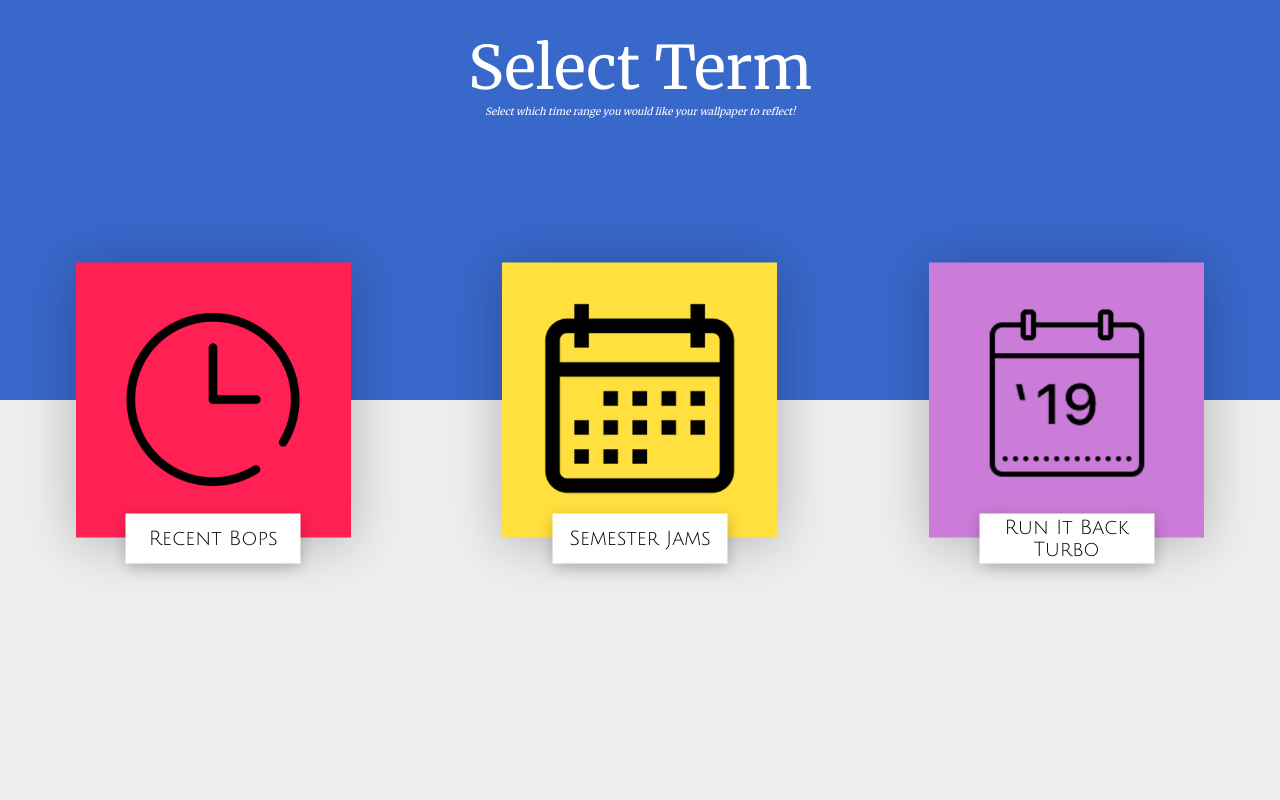
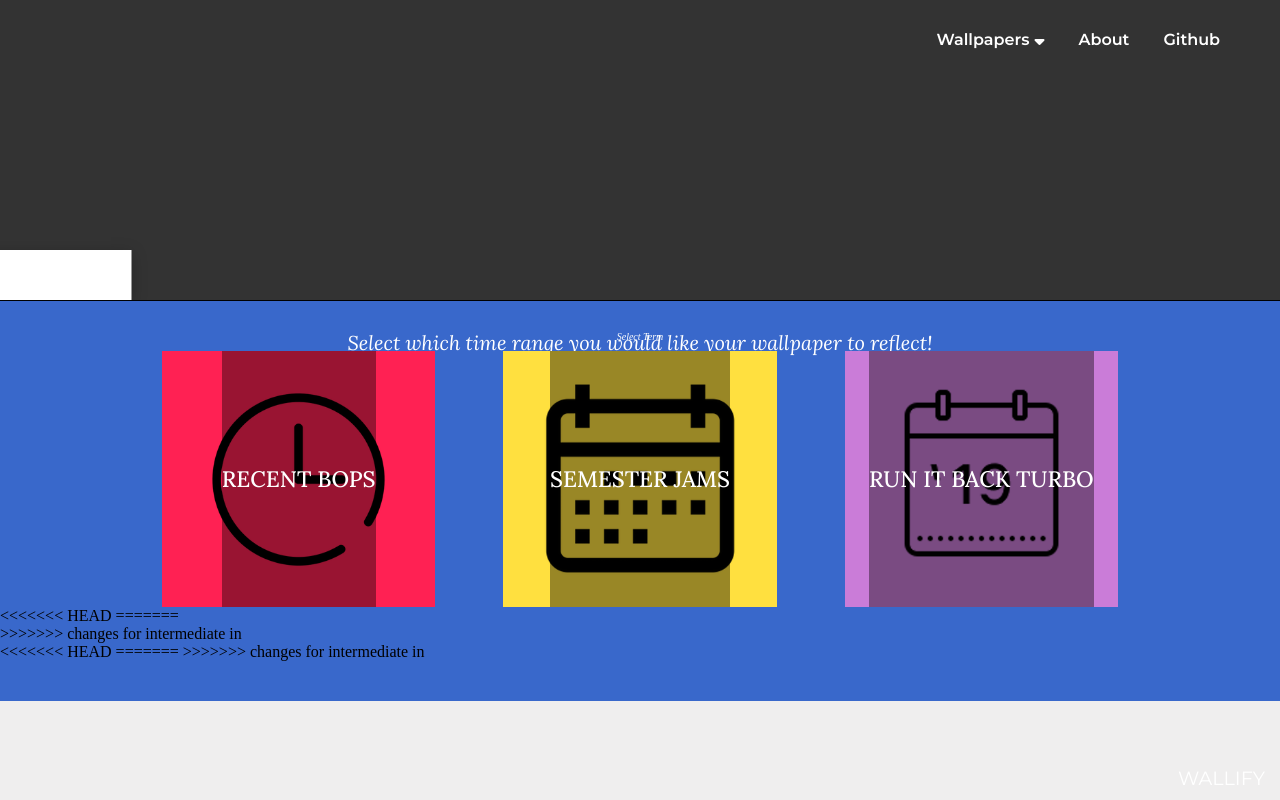
Before and after one commit to sahluwalia17/Wallify, a Flask app: page /choices in a window 1280 px wide. Run offline with Flask 2, Linux system fonts and the light colour scheme; some libraries are stand-ins or nearby versions.

Commit message:
changes for intermediate in

```diff
--- a/application.py
+++ b/application.py
@@ -194,6 +194,8 @@ def intermediate():
             trackinfo = spotify("https://api.spotify.com/v1/me/top/tracks?time_range=short_term&limit=50")
             return redirect(url_for('short',data=trackinfo))
         elif request.form["option"] == "Semester Jams":
+            print("HEREEE")
+
             trackinfo = spotify("https://api.spotify.com/v1/me/top/tracks?time_range=medium_term&limit=50")
             return redirect(url_for('medium',data=trackinfo))
         elif request.form["option"] == "Run It Back Turbo":
--- /dev/null
+++ b/static/styles/intermediate.css
@@ -0,0 +1,386 @@
+:root {
+    --primary-color: #333;
+    --secondary-color: #fff;
+    --third-color: #43D99D;
+    --fourth-color: #000;
+}
+
+* {
+    box-sizing: border-box;
+    margin: 0;
+    padding: 0;
+}
+
+body {
+    background: var(--primary-color);
+    margin: 0;
+    position: relative;
+    min-height: 100vh;
+}
+
+h1 {
+    font-family: 'Montserrat', sans-serif;
+}
+
+a {
+    text-decoration: none;
+}
+
+
+/* a:visited{
+    color:var(--third-color);
+  } */
+
+ul {
+    list-style: none;
+}
+
+.container {
+    margin: auto;
+    overflow: hidden;
+}
+
+
+/* HEADER & HEADER SPACING*/
+
+.header {
+    display: flex;
+    background-color: var(--primary-color);
+    z-index: 100000;
+    border-bottom: 1px solid #000000;
+}
+
+h1 {
+    color: var(--third-color);
+    font-family: 'Montserrat', sans-serif;
+    font-weight: bold;
+    font-size: 60px;
+    padding: 10px 10px;
+    margin: 0;
+    white-space: nowrap;
+}
+
+.header .container {
+    display: grid;
+    grid-template-columns: repeat(7, 1fr);
+}
+
+
+/* name spacing */
+
+.name {
+    justify-self: center;
+}
+
+
+/* navbar spacing */
+
+nav {
+    grid-column-end: 8;
+    white-space: nowrap;
+    display: inline-block;
+}
+
+
+/* NAVBAR */
+
+button {
+    background-color: unset;
+    border: none;
+    cursor: pointer;
+    font-size: unset;
+    box-shadow: none;
+    outline: none;
+}
+
+nav a,
+.link {
+    font-family: 'Montserrat', sans-serif;
+    font-weight: 600;
+    color: var(--secondary-color);
+    display: inline-block;
+}
+
+nav a:hover {
+    color: var(--third-color);
+}
+
+.link:hover {
+    color: var(--third-color);
+}
+
+ul li {
+    display: inline-block;
+}
+
+ul li:last-child {
+    margin-right: 60px;
+}
+
+ul ul li:last-child {
+    margin-right: 0px;
+}
+
+ul li a,
+.link {
+    text-decoration: none;
+    padding: 30px 15px 10px 15px;
+    display: block;
+    color: var(--secondary-color);
+}
+
+ul ul li a,
+.link {
+    text-decoration: none;
+    padding: 10px;
+    display: block;
+}
+
+ul ul {
+    position: absolute;
+    min-width: auto;
+    display: none;
+    box-shadow: 0px 8px 16px 0px rgba(0, 0, 0, 0.2);
+}
+
+ul ul li {
+    display: block;
+}
+
+ul li:hover ul {
+    display: block;
+}
+
+ul li i {
+    float: right;
+    padding-left: 5px;
+}
+
+nav div {
+    color: var(--secondary-color);
+    font-size: 24px;
+    cursor: pointer;
+    display: none;
+}
+
+@media(max-width: 768px) {
+    .header .container {
+        align-items: center;
+    }
+    nav div {
+        display: grid;
+        position: relative;
+        grid-column-end: 8;
+        justify-content: center;
+        color: var(--secondary-color);
+    }
+    nav div .close {
+        display: none;
+    }
+    nav div:hover {
+        color: var(--third-color);
+    }
+    ul {
+        display: none;
+        position: static;
+    }
+    ul li {
+        display: block;
+    }
+    ul li i {
+        padding: 0px;
+    }
+    ul li a,
+    .link {
+        padding: 5px;
+    }
+    ul ul li a,
+    .link {
+        text-transform: none;
+        text-decoration: none;
+        justify-content: center;
+        justify-self: center;
+        padding: 5px 0px 0px 25px;
+        display: block;
+    }
+    ul ul {
+        position: static;
+        box-shadow: none;
+    }
+}
+
+
+/* PAGE HEADERS */
+
+.base .container {
+    width: 80%;
+    margin-top: 30px;
+}
+
+h2 {
+    color: var(--secondary-color);
+    font-family: 'Montserrat', sans-serif;
+    font-weight: 600;
+    font-size: 80px;
+    font-size: 5vw;
+    text-align: center;
+}
+
+h3 {
+    color: var(--secondary-color);
+    font-family: 'Lora', serif;
+    font-style: italic;
+    font-size: 15px;
+    font-size: 1.25vw;
+    text-align: center;
+}
+
+
+/* BUTTONS TO WALLPAPERS */
+
+.buttons .container {
+    width: 80%;
+    display: grid;
+    grid-template-columns: repeat(3, 1fr);
+    margin-top: 50px;
+}
+
+.button {
+    background-color: var(--primary-color);
+    width: 80%;
+    height: 20vw;
+    justify-self: center;
+    border: none;
+    outline: none;
+}
+
+.image {
+    width: 100%;
+    height: 100%;
+    background-size: 90%;
+    background-repeat: no-repeat;
+    background-position: 50%;
+    z-index: 999;
+}
+
+.overlay {
+    background-color: rgba(0, 0, 0, 0.4);
+    height: 20vw;
+    justify-self: center;
+}
+
+.overlay:hover {
+    background-color: var(--third-color);
+    transition: 0.25s;
+}
+
+h4 {
+    text-transform: uppercase;
+    font-family: 'Lora', serif;
+    font-weight: 500;
+    font-size: 30px;
+    font-size: 1.75vw;
+    color: var(--secondary-color);
+    line-height: 20vw;
+}
+
+.short-term {
+    background-image: url(../clock.svg);
+}
+
+.medium-term {
+    background-image: url(../calendar.svg);
+}
+
+.long-term {
+    background-image: url(../2020.svg);
+}
+
+
+/* FOOTER */
+
+.footer .container {
+    display: flex;
+    justify-content: flex-end;
+    position: absolute;
+    bottom: 10px;
+    right: 15px;
+    width: 100%;
+}
+
+h5 {
+    text-transform: uppercase;
+    color: var(--secondary-color);
+    font-family: 'Montserrat', sans-serif;
+    font-weight: normal;
+    font-size: 20px;
+    font-size: 1.5vw;
+}
+
+
+/* MEDIA QUERIES */
+
+@media screen and (max-width:700px) {
+    h2 {
+        font-size: 50px;
+        font-size: 10vw;
+    }
+    h3 {
+        font-size: 10px;
+        font-size: 2.5vw;
+    }
+    .buttons .container {
+        width: 70%;
+        display: grid;
+        grid-template-columns: none;
+        grid-template-rows: repeat(3, 1fr);
+    }
+    .button {
+        padding-top: 10px;
+        width: 50%;
+        height: 30vw;
+    }
+    .overlay {
+        height: 30vw;
+    }
+    .image {
+        background-size: 80%;
+    }
+    h4 {
+        line-height: 30vw;
+        font-size: 17px;
+        font-size: 2.5vw;
+    }
+    .footer .container {
+        padding-top: 10px;
+        bottom: auto;
+    }
+    h5 {
+        font-size: 15px;
+    }
+}
+
+@media(max-width:600px) {
+    h1 {
+        font-size: 40px;
+    }
+    .button {
+        margin-top: 20px;
+        width: 70%;
+        height: 45vw;
+    }
+    .buttons .container {
+        margin-top: 10px;
+    }
+    .overlay {
+        height: 45vw;
+    }
+    h4 {
+        line-height: 45vw;
+        font-size: 15px;
+    }
+    .footer .container {
+        padding-top: 30px;
+        bottom: auto;
+    }
+}
--- a/templates/intermediate.html
+++ b/templates/intermediate.html
@@ -2,8 +2,10 @@
 <html>
 
 <head>
-  <link href="https://fonts.googleapis.com/css?family=Merriweather&display=swap" rel="stylesheet">
-  <link href="https://fonts.googleapis.com/css?family=Julius+Sans+One&display=swap" rel="stylesheet">
+  <link rel= "stylesheet" type= "text/css" href= "{{ url_for('static',filename='styles/intermediate.css') }}">
+  <link href="https://fonts.googleapis.com/css2?family=Montserrat:wght@400;600;700&display=swap" rel="stylesheet">
+  <link href="https://fonts.googleapis.com/css2?family=Lora:ital,wght@0,500;1,400&display=swap" rel="stylesheet">  <meta name="viewport" content="width=device-width, initial-scale=1">
+  <script src="https://kit.fontawesome.com/f74dc3ff01.js" crossorigin="anonymous"></script>
   <meta http-equiv="cache-control" content="max-age=0" />
   <meta http-equiv="cache-control" content="no-cache" />
   <meta http-equiv="expires" content="0" />
@@ -16,34 +18,178 @@
 
 <body>
 
+  <script type="text/javascript">
+    // function responsiveNav(){
+    //   var x = document.getElementById("navbar");
+    //   if(x.className == "navbar"){
+    //     x.className += "responsive";
+    //   } else {
+    //     x.className = "navbar";
+    //   }
+    // }
+
+    $("nav div").click(function() {
+      console.log("HEREEE");
+      $("ul").slideToggle();
+      $("ul ul").css("display", "none");
+    });
+  </script>
+
+  <div class="header">
+    <div class="container">
+      <div class="name">
+        <a href="/"><h1>W</h1></a>
+      </div>
+
+      <!-- <div class="navbar" id="navbar"> -->
+          <!-- <ul> -->
+            <!-- <li><a href="">Wallpapers</a></li> -->
+            <!-- <div class="dropdown">
+              <li><a href="">Wallpapers</a></li>
+              <form action="/choices" method="POST">
+                <div class="dropdown-content">
+                    <button class="dropbtn" name="option" value="Recent Bops">
+                        <p>Short Term</p>
+                    </button>
+                    <button class="dropbtn" name="option" value="Semester Jams">
+                      <p>Medium Term</p>
+                  </button>
+                    <button class="dropbtn" name="option" value="Run It Back Turbo">
+                        <p>Long Term</p>
+                    </button>
+                </div>
+            </form>
+            </div>
+            <li><a href="">About</a></li>
+            <li><a href="https://github.com/sahluwalia17/Wallify">Github</a></li>
+
+            <li><a href="#" class="menu" onclick="responsiveNav()">
+                <i class="fas fa-bars bars"></i>
+                <i class="fas fa-times close"></i>
+            </a></li>
+          </ul>
+      </div> -->
+
+      <nav>
+        <div>
+          <i class="fa fa-bars bars"></i>
+          <i class="fa fa-times close"></i>
+
+        </div>
+        <ul>
+          <li><a href="#">Wallpapers <i class="fa fa-sort-desc"></i></a>
+            <ul>
+              <form id="choices" action="/choices" method="POST">
+                <!-- <div name="option" value="Recent Bops"> -->
+                  <!-- <li><a href="#">Short Term</a></li> -->
+                  <!-- <input type="button" name="option" id="name" value="hi" onclick="choices.submit();"> -->
+                  <!-- <li input="button" name="option" value="Recent Bops" onclick="choices.submit();">Short Term</li> -->
+                <!-- </div> -->
+                <li>
+                  <button class="link" name="option" value="Recent Bops">Recent Bops</button>
+                </li>
+                <li>
+                  <button class="link" name="option" value="Semester Jams">Semester Jams</button>
+                </li>
+                <li>
+                  <button class="link" name="option" value="Run It Back Turbo">Run It Back Turbo</button>
+                </li>
+              </form>
+            </ul>
+        </li>
+          <li><a href="#">About</a></li>
+          <li><a href="https://github.com/sahluwalia17/Wallify">Github</a></li>
+        </ul>
+      </nav>
+
+      <script type="text/javascript">
+        // function responsiveNav(){
+        //   var x = document.getElementById("navbar");
+        //   if(x.className == "navbar"){
+        //     x.className += "responsive";
+        //   } else {
+        //     x.className = "navbar";
+        //   }
+        // }
+        var count = 0;
+
+        $("nav div").click(function() {
+          count = count +1;
+          if(count%2!=0){
+            $("nav div .bars").css("display","none");
+            $("nav div .close").css("display", "grid");
+          } else {
+            $("nav div .close").css("display","none");
+            $("nav div .bars").css("display", "grid");
+          }
+          $("ul").slideToggle();
+          $("ul ul").css("display", "none");
+        });
+
+        $("ul li").click(function(){
+          // $("ul ul").slideUp();
+          $(this).find('ul').slideToggle();
+        });
+
+        $(window).resize(function(){
+          if($(window).width() > 768) {
+            $("ul").removeAttr('style');
+          }
+        });
+      </script>
+
+    </div>
+  </div>
+
   <div class="base">
-    <h1> Select Term </h1>
-    <h2> Select which time range you would like your wallpaper to reflect! </h2>
+    <div class="container">
+      <h2> Select Term </h2>
+      <h3> Select which time range you would like your wallpaper to reflect! </h3>
+    </div>
   </div>
-  <form action="/choices" method="POST">
-    <div class="boxContainer">
-      <button class="short-term" name="option" value="Recent Bops">
-        <div class="name">
-          <h3>Recent Bops</h3>
+
+<form action="/choices" method="POST">
+  <div class="buttons">
+    <div class="container">
+      <button class="button" name="option" value="Recent Bops">
+        <div class="image short-term">
+          <div class="overlay">
+            <h4>Recent Bops</h4>
+          </div>
         </div>
       </button>
-      <button class="medium-term" name="option" value="Semester Jams">
-        <div class="name">
-          <h3>Semester Jams</h3>
+      <button class="button" name="option" value="Semester Jams">
+        <div class="image medium-term">
+          <div class="overlay">
+            <h4>Semester Jams</h4>
+          </div>
         </div>
       </button>
-      <button class="long-term" name="option" value="Run It Back Turbo">
-        <div class="name">
-          <h3>Run It Back Turbo</h3>
+      <button class="button" ame="option" value="Run It Back Turbo">
+        <div class="image long-term">
+          <div class="overlay">
+            <h4>Run It Back Turbo</h4>
+          </div>
         </div>
       </button>
     </div>
+<<<<<<< HEAD
     <input id = "sizing" name="false">
     <script>sizing();</script>
   </form>
+=======
+  </div>
+</form>
+>>>>>>> changes for intermediate in
 
+<footer class="footer icons">
+  <div class = "container">
+    <h5> Wallify </h5>
+  </div>
+</footer>
 
 </body>
+<<<<<<< HEAD
 <style>
   body {
     margin: 0;
@@ -157,5 +303,7 @@
       display: none;
     }
 </style>
+=======
+>>>>>>> changes for intermediate in
 
 </html>
```
Also changed, not shown: static/styles/style.css (+14 -13 lines), static/2020.svg (added), static/calendar.svg (added), static/clock.svg (added), 1 other file.
